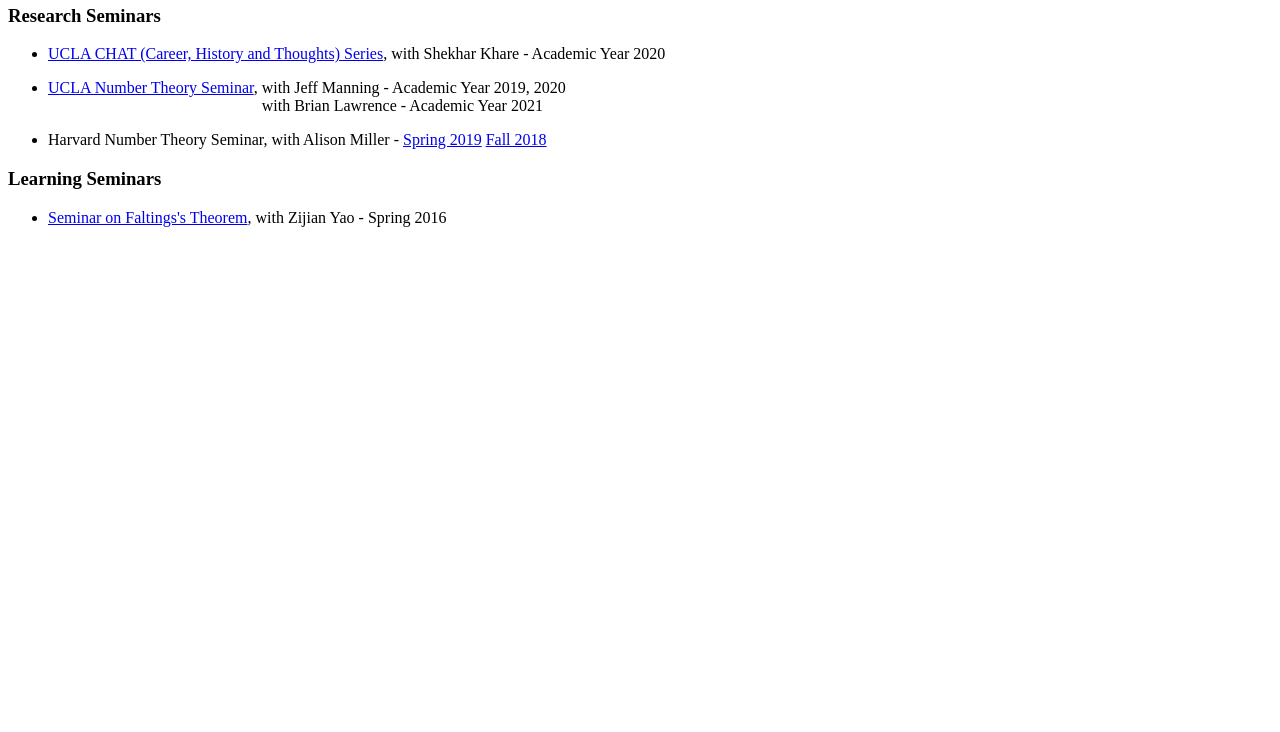
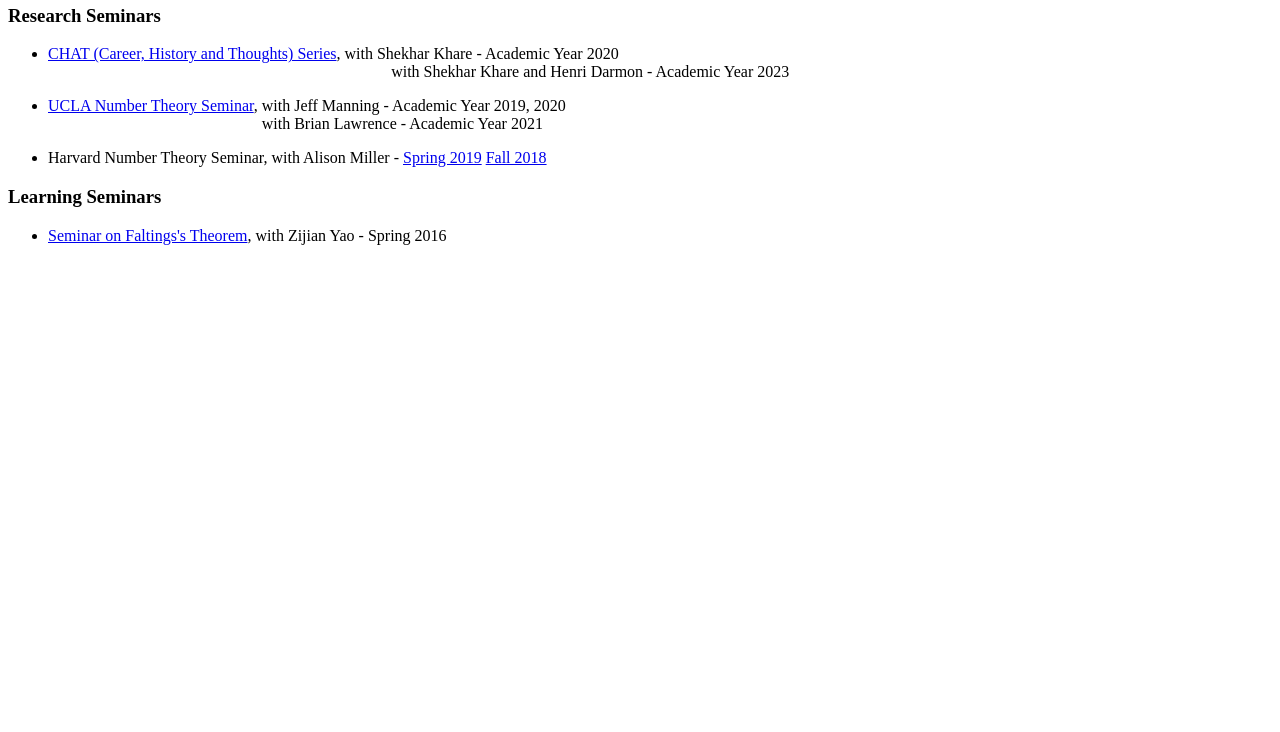
Before and after one commit to chiyunhsu/chiyunhsu.github.io, a plain HTML site: page activities/index.html in a window 1280 px wide. Shown: the part 68-800 px from the top of the page. Drawn offline with Linux system fonts and the light colour scheme.

Commit message:
Updated link to CHAT page

```diff
--- a/activities/index.html
+++ b/activities/index.html
@@ -46,15 +46,17 @@
 <h3>Research Seminars</h3>
 <p title="Organized Seminar">
 <ul><li>
-<a href="https://youtube.com/playlist?list=PL3CN-EeJbs8HSKS4Epspa5tuEQJlzHb1t">UCLA CHAT (Career, History and Thoughts) Series</a>,
-with Shekhar Khare
-- Academic Year 2020
+<a href="CHAT/index.html">CHAT (Career, History and Thoughts) Series</a>,
+with Shekhar Khare - Academic Year 2020 <br>
+<FONT color="#ffffff">UCLA CHAT (Career, History and Thoughts) Series, </FONT>
+with Shekhar Khare and Henri Darmon - Academic Year 2023
 </li></ul>
 
 <ul><li>
 <a href="https://secure.math.ucla.edu/seminars/show_quarter.php?type=Number%20Theory">UCLA Number Theory Seminar</a>,
 with Jeff Manning - Academic Year 2019, 2020 <br>
-<FONT color="#ffffff">UCLA Number Theory Seminar, </FONT>with Brian Lawrence - Academic Year 2021
+<FONT color="#ffffff">UCLA Number Theory Seminar, </FONT>
+with Brian Lawrence - Academic Year 2021
 </li></ul>
 
 <ul><li>
```
Also changed, not shown: activities/CHAT/index.html (+2 -2 lines).
